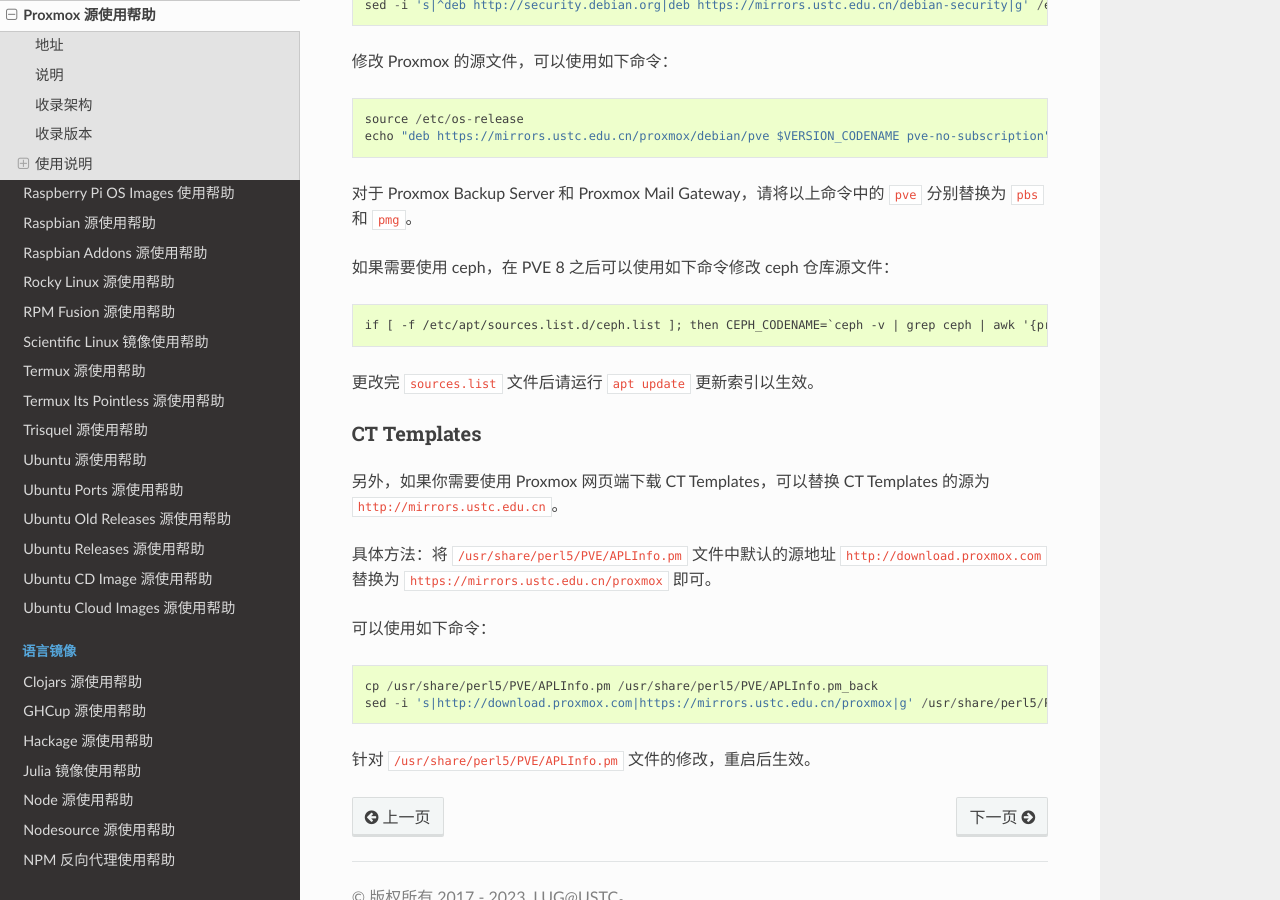
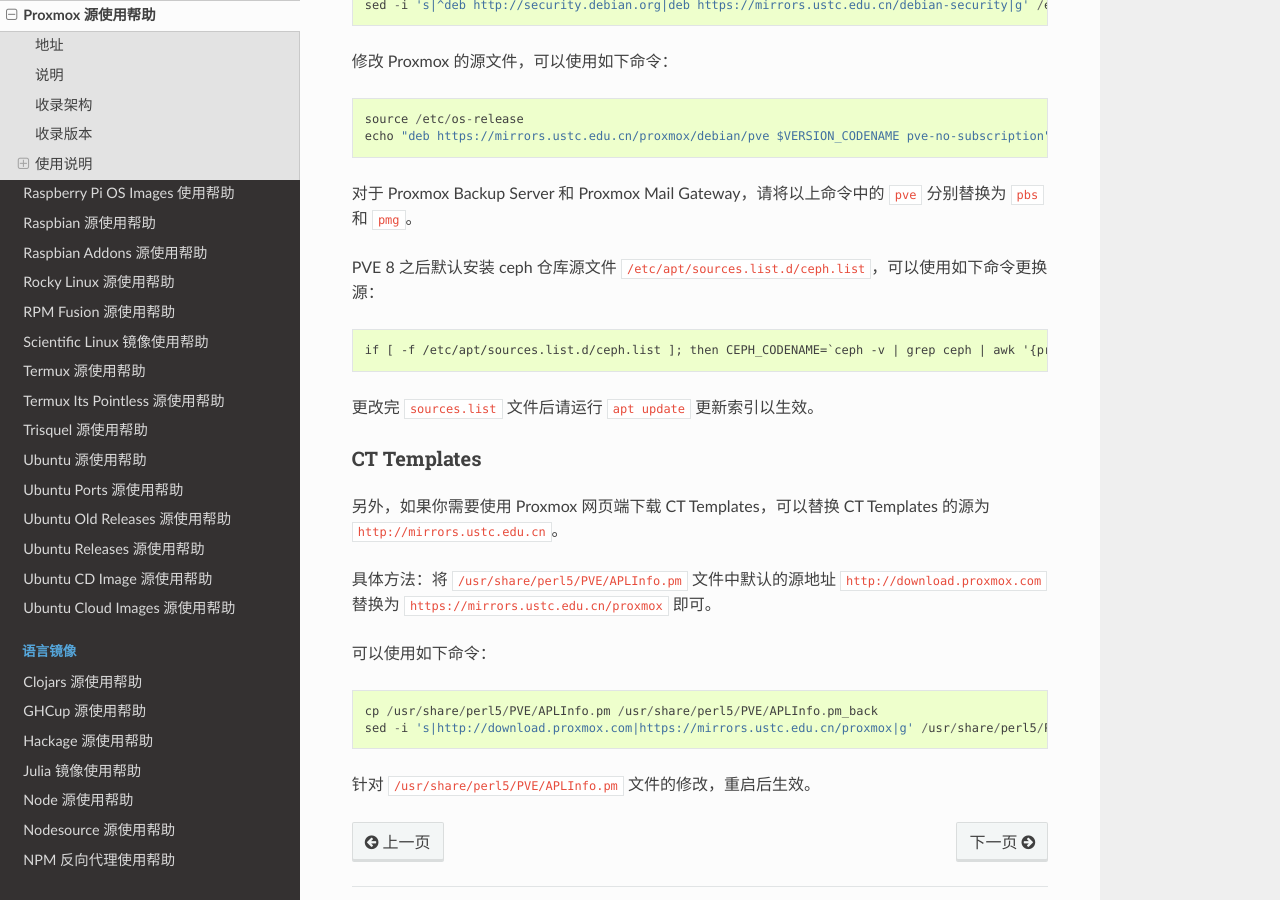
Before and after one commit to ustclug/mirrorhelp, a Sphinx documentation site: the page built from source/proxmox.rst, in a window 1280 px wide and 900 px high, scrolled down 963 px. Built offline with Sphinx 7.4.7 and the Read the Docs theme 2.0.0, drawn with Linux system fonts in a browser that asks for light colours; pages that are not in the unit, such as notebooks, are missing from menus.

Commit message:
proxmox: update ceph description
ceph is installed by default after PVE 8

```diff
--- a/source/proxmox.rst
+++ b/source/proxmox.rst
@@ -52,7 +52,7 @@
 
 对于 Proxmox Backup Server 和 Proxmox Mail Gateway，请将以上命令中的 ``pve`` 分别替换为 ``pbs`` 和 ``pmg``。
 
-如果需要使用 ceph，在 PVE 8 之后可以使用如下命令修改 ceph 仓库源文件：
+PVE 8 之后默认安装 ceph 仓库源文件 ``/etc/apt/sources.list.d/ceph.list``，可以使用如下命令更换源：
 
 ::
 
```
